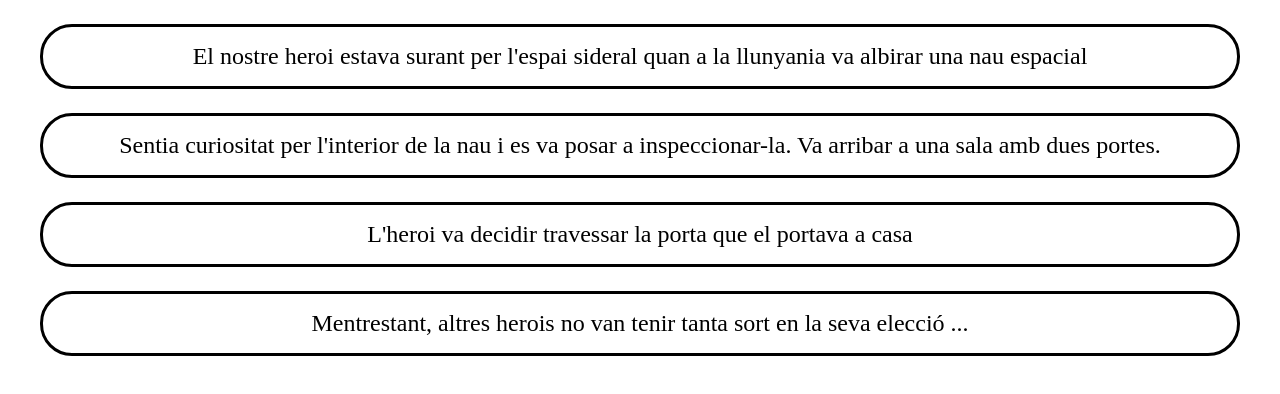
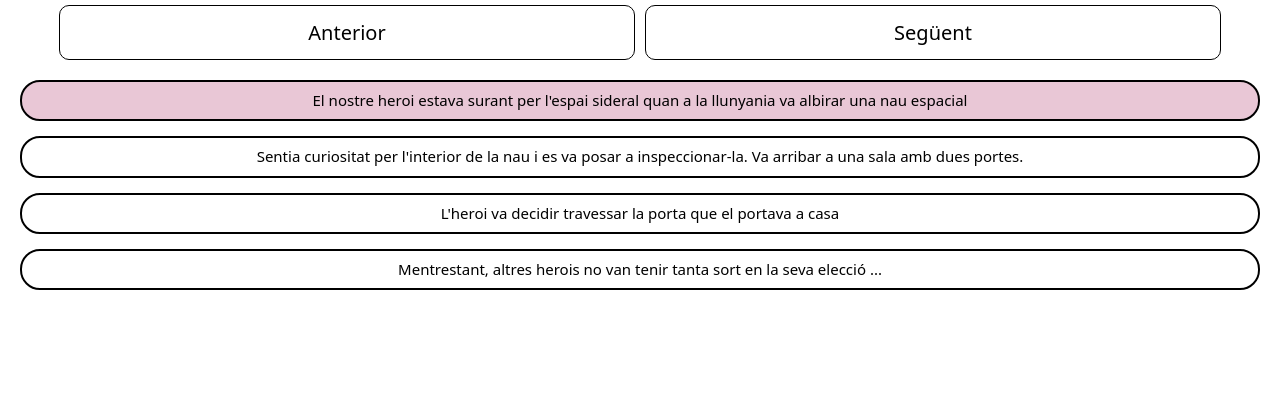
Before and after one commit to PamelaSCB/Sprint6, a React (Create React App) app: page / in a window 1280 px wide. Shown: the top 394 px of the page. Built offline with nearby package versions, Linux system fonts and the light colour scheme.

Commit message:
Ejercicio 4

```diff
--- /dev/null
+++ b/src/App.css
@@ -0,0 +1,3 @@
+.App {
+    font-size: 1.6rem;
+}
--- a/src/App.jsx
+++ b/src/App.jsx
@@ -1,14 +1,30 @@
+import NormalizeModern from "./components/NormalizeModern";
 import { Escena } from "./components/escena/Escena";
 import { historyText } from "./data/historyText";
+import { Botones } from "./components/botones/Botones";
+import { useState } from "react";
 
 function App() {
+  const [position, setPosition] = useState(1);
+
+  const activeNext = () =>
+    position !== historyText.length && setPosition((position) => position + 1);
+
+  const activeBack = () =>
+    position !== 1 && setPosition((position) => position - 1);
+
   return (
-    <div>
-      <div>
-        {historyText.map((element) => (
-          <Escena text={element.text} />
-        ))}
-      </div>
+    <div className="App">
+      <NormalizeModern />
+
+      <Botones activeBack={activeBack} activeNext={activeNext} />
+      {historyText.map((element) => (
+        <Escena
+          key={element.id}
+          text={element.text}
+          isActive={element.id === position}
+        />
+      ))}
     </div>
   );
 }
--- /dev/null
+++ b/src/components/NormalizeModern.jsx
@@ -0,0 +1,308 @@
+import { createGlobalStyle } from 'styled-components';
+
+const NormalizeModern = createGlobalStyle`
+
+/*! modern-normalize v1.1.0 | MIT License | https://github.com/sindresorhus/modern-normalize */
+
+/*
+Document
+========
+*/
+
+/**
+Use a better box model (opinionated).
+*/
+
+*,
+::before,
+::after {
+	box-sizing: border-box;
+}
+
+/**
+Use a more readable tab size (opinionated).
+*/
+
+html {
+	-moz-tab-size: 4;
+	tab-size: 4;
+}
+
+/**
+1. Correct the line height in all browsers.
+2. Prevent adjustments of font size after orientation changes in iOS.
+3. 10px= 1rem;
+*/
+
+html {
+	line-height: 1.15; /* 1 */
+	-webkit-text-size-adjust: 100%; /* 2 */
+  font-size: 62.5%;
+}
+
+/*
+Sections
+========
+*/
+
+/**
+Remove the margin & padding in all browsers.
+*/
+
+body {
+	margin: 0;
+  padding: 0;
+}
+
+/**
+Improve consistency of default fonts in all browsers. (https://github.com/sindresorhus/modern-normalize/issues/3)
+*/
+
+body {
+	font-family:
+		system-ui,
+		-apple-system, /* Firefox supports this but not yet 'system-ui' */
+		'Segoe UI',
+		Roboto,
+		Helvetica,
+		Arial,
+		sans-serif,
+		'Apple Color Emoji',
+		'Segoe UI Emoji';
+}
+
+/*
+Grouping content
+================
+*/
+
+/**
+1. Add the correct height in Firefox.
+2. Correct the inheritance of border color in Firefox. (https://bugzilla.mozilla.org/show_bug.cgi?id=190655)
+*/
+
+hr {
+	height: 0; /* 1 */
+	color: inherit; /* 2 */
+}
+
+/*
+Text-level semantics
+====================
+*/
+
+/**
+Add the correct text decoration in Chrome, Edge, and Safari.
+*/
+
+abbr[title] {
+	text-decoration: underline dotted;
+}
+
+/**
+Add the correct font weight in Edge and Safari.
+*/
+
+b,
+strong {
+	font-weight: bolder;
+}
+
+/**
+1. Improve consistency of default fonts in all browsers. (https://github.com/sindresorhus/modern-normalize/issues/3)
+2. Correct the odd 'em' font sizing in all browsers.
+*/
+
+code,
+kbd,
+samp,
+pre {
+	font-family:
+		ui-monospace,
+		SFMono-Regular,
+		Consolas,
+		'Liberation Mono',
+		Menlo,
+		monospace; /* 1 */
+	font-size: 1em; /* 2 */
+}
+
+/**
+Add the correct font size in all browsers.
+*/
+
+small {
+	font-size: 80%;
+}
+
+/**
+Prevent 'sub' and 'sup' elements from affecting the line height in all browsers.
+*/
+
+sub,
+sup {
+	font-size: 75%;
+	line-height: 0;
+	position: relative;
+	vertical-align: baseline;
+}
+
+sub {
+	bottom: -0.25em;
+}
+
+sup {
+	top: -0.5em;
+}
+
+/*
+Tabular data
+============
+*/
+
+/**
+1. Remove text indentation from table contents in Chrome and Safari. (https://bugs.chromium.org/p/chromium/issues/detail?id=999088, https://bugs.webkit.org/show_bug.cgi?id=201297)
+2. Correct table border color inheritance in all Chrome and Safari. (https://bugs.chromium.org/p/chromium/issues/detail?id=935729, https://bugs.webkit.org/show_bug.cgi?id=195016)
+*/
+
+table {
+	text-indent: 0; /* 1 */
+	border-color: inherit; /* 2 */
+}
+
+/*
+Forms
+=====
+*/
+
+/**
+1. Change the font styles in all browsers.
+2. Remove the margin in Firefox and Safari.
+*/
+
+button,
+input,
+optgroup,
+select,
+textarea {
+	font-family: inherit; /* 1 */
+	font-size: 100%; /* 1 */
+	line-height: 1.15; /* 1 */
+	margin: 0; /* 2 */
+}
+
+/**
+Remove the inheritance of text transform in Edge and Firefox.
+1. Remove the inheritance of text transform in Firefox.
+*/
+
+button,
+select { /* 1 */
+	text-transform: none;
+}
+
+/**
+Correct the inability to style clickable types in iOS and Safari.
+*/
+
+button,
+[type='button'],
+[type='reset'],
+[type='submit'] {
+	-webkit-appearance: button;
+}
+
+/**
+Remove the inner border and padding in Firefox.
+*/
+
+::-moz-focus-inner {
+	border-style: none;
+	padding: 0;
+}
+
+/**
+Restore the focus styles unset by the previous rule.
+*/
+
+:-moz-focusring {
+	outline: 1px dotted ButtonText;
+}
+
+/**
+Remove the additional ':invalid' styles in Firefox.
+See: https://github.com/mozilla/gecko-dev/blob/2f9eacd9d3d995c937b4251a5557d95d494c9be1/layout/style/res/forms.css#L728-L737
+*/
+
+:-moz-ui-invalid {
+	box-shadow: none;
+}
+
+/**
+Remove the padding so developers are not caught out when they zero out 'fieldset' elements in all browsers.
+*/
+
+legend {
+	padding: 0;
+}
+
+/**
+Add the correct vertical alignment in Chrome and Firefox.
+*/
+
+progress {
+	vertical-align: baseline;
+}
+
+/**
+Correct the cursor style of increment and decrement buttons in Safari.
+*/
+
+::-webkit-inner-spin-button,
+::-webkit-outer-spin-button {
+	height: auto;
+}
+
+/**
+1. Correct the odd appearance in Chrome and Safari.
+2. Correct the outline style in Safari.
+*/
+
+[type='search'] {
+	-webkit-appearance: textfield; /* 1 */
+	outline-offset: -2px; /* 2 */
+}
+
+/**
+Remove the inner padding in Chrome and Safari on macOS.
+*/
+
+::-webkit-search-decoration {
+	-webkit-appearance: none;
+}
+
+/**
+1. Correct the inability to style clickable types in iOS and Safari.
+2. Change font properties to 'inherit' in Safari.
+*/
+
+::-webkit-file-upload-button {
+	-webkit-appearance: button; /* 1 */
+	font: inherit; /* 2 */
+}
+
+/*
+Interactive
+===========
+*/
+
+/*
+Add the correct display in Chrome and Safari.
+*/
+
+summary {
+	display: list-item;
+}
+`;
+
+export default NormalizeModern;
--- /dev/null
+++ b/src/components/botones/Botones.jsx
@@ -0,0 +1,9 @@
+import { DivButtons, StyleButtons } from "./Botones.styled.js";
+
+export const Botones = ({ activeBack, activeNext }) => (
+  <DivButtons>
+    <StyleButtons onClick={activeBack}>Anterior</StyleButtons>
+
+    <StyleButtons onClick={activeNext}>Següent</StyleButtons>
+  </DivButtons>
+);
--- /dev/null
+++ b/src/components/botones/Botones.styled.js
@@ -0,0 +1,25 @@
+import styled from "styled-components";
+
+export const DivButtons = styled.div`
+  display: flex;
+  justify-content: center;
+  align-item: center;
+`;
+
+export const StyleButtons = styled.div`
+  text-align: center;
+  width: 45vw;
+  margin: 0.5rem;
+  padding: 1.5rem;
+  font-size: 2rem;
+  border: 0.1rem solid #000;
+  border-radius: 1rem;
+
+  &:hover {
+    background-color: #e7c1d2;
+  }
+
+  &:active {
+    outline: 0.5rem solid #000;
+  }
+`;
--- a/src/components/escena/Escena.jsx
+++ b/src/components/escena/Escena.jsx
@@ -1,5 +1,10 @@
-import { StyledEscenas } from "./Escena.styled.js";
+import { StyledEscenas } from "./Escena.styled";
 
-export const Escena = ({ text }) => (
-  <StyledEscenas className="text">{text}</StyledEscenas>
+export const Escena = ({ isActive, text }) => (
+  <StyledEscenas
+    className={`
+"text" ${isActive ? "activeFund" : ""}`}
+  >
+    {text}
+  </StyledEscenas>
 );
--- a/src/components/escena/Escena.styled.js
+++ b/src/components/escena/Escena.styled.js
@@ -7,4 +7,8 @@
   text-align: center;
   border: 0.2rem solid #000;
   border-radius: 2rem;
+
+  &.activeFund {
+    background-color: #e9c7d6;
+  }
 `;
```
